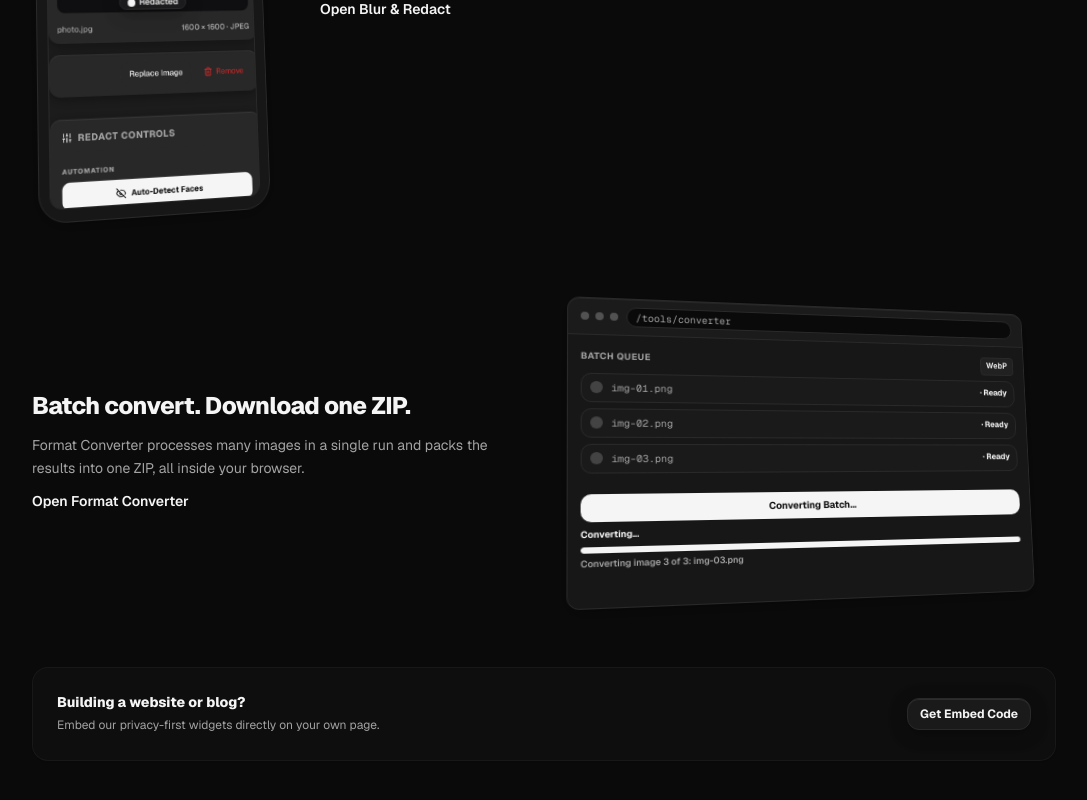
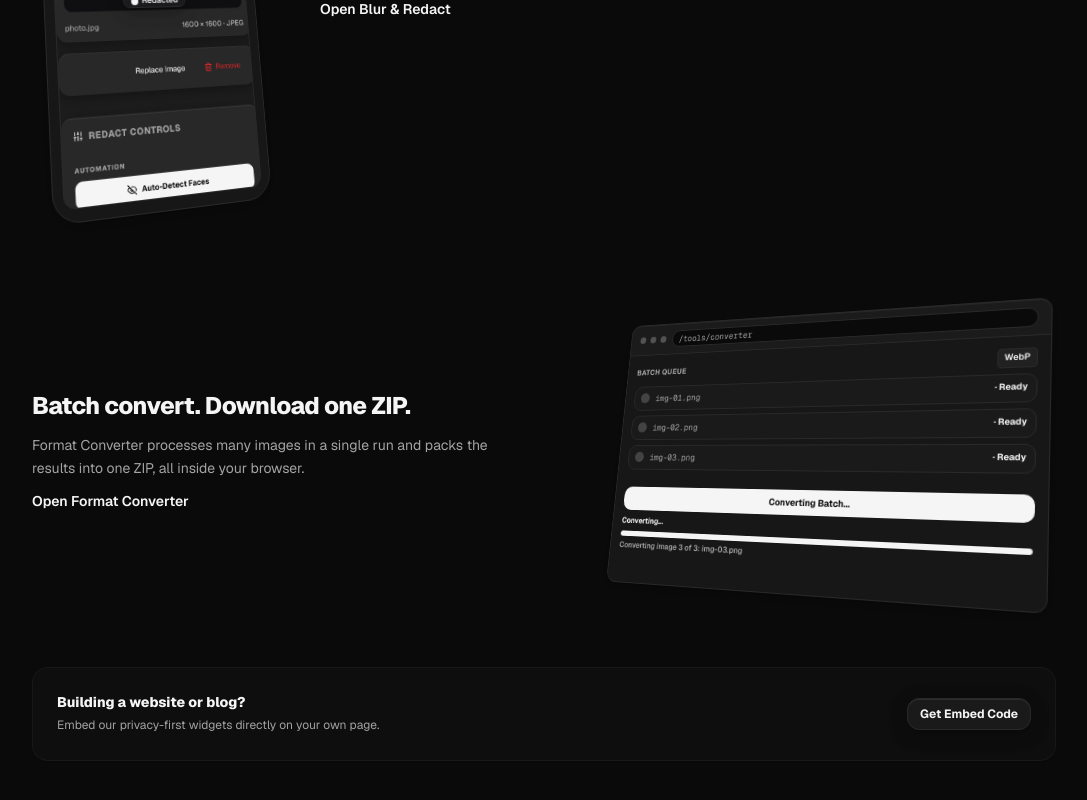
Before and after one commit to getalatify/AlatifyWeb, a Next.js app: page / in a window 1280 px wide. Shown: the part 1780-2580 px from the top of the page, without its empty margins (91-1178 px from the left). Built offline with nearby package versions, Linux system fonts and the light colour scheme.

Commit message:
feat(m42): symmetric scroll fold on device bezels, tunable via CSS vars

```diff
--- a/src/app/globals.css
+++ b/src/app/globals.css
@@ -1720,26 +1720,56 @@
   }
 }
 
-/* ========== HOMEPAGE DEVICE SCROLL TILT (M40) ==========
- * Base bezels: no transform (square-on). Rotation only in keyframes,
- * only when animation-timeline is supported.
+/* ========== HOMEPAGE DEVICE SCROLL TILT (M40 / M42) ==========
+ * Base bezels (outside @supports): no transform — square-on always.
+ * Scroll-driven fold only when animation-timeline is supported.
+ *
+ * Tuning knobs (Akira): --device-tilt-y / -x / -scale / -perspective
+ * on .device-phone-bezel + .device-browser-bezel below. Raising angles
+ * trades fold visibility against text sharpness (phone already scaled).
  */
 @supports (animation-timeline: view()) {
-  @keyframes device-tilt-in {
-    from {
-      transform: perspective(900px) rotateY(14deg) rotateX(6deg) scale(0.97);
+  /*
+   * Symmetric fold: tilted rest at 0% and 100% (byte-identical),
+   * flat hold while the device is mid-viewport, same-direction return
+   * (does not flip to the opposite side).
+   */
+  @keyframes device-tilt-fold {
+    0%,
+    100% {
+      transform: perspective(var(--device-tilt-perspective))
+        rotateY(var(--device-tilt-y)) rotateX(var(--device-tilt-x))
+        scale(var(--device-tilt-scale));
     }
-    to {
-      transform: perspective(900px) rotateY(0deg) rotateX(0deg) scale(1);
+    20%,
+    80% {
+      transform: perspective(var(--device-tilt-perspective)) rotateY(0deg)
+        rotateX(0deg) scale(1);
     }
   }
 
   .device-phone-bezel,
   .device-browser-bezel {
-    animation-name: device-tilt-in;
+    /* M42 knobs — edit here (defaults more pronounced than M40 14/6/0.97/900) */
+    --device-tilt-y: 22deg;
+    --device-tilt-x: 10deg;
+    --device-tilt-scale: 0.94;
+    --device-tilt-perspective: 800px;
+
+    animation-name: device-tilt-fold;
     animation-timing-function: linear;
     animation-fill-mode: both;
     animation-timeline: view();
-    animation-range: entry 0% cover 45%;
-  }
-}
+    /* Full pass: enter → mid-viewport → exit (not entry-only cover 45%) */
+    animation-range: entry 0% exit 100%;
+  }
+
+  /*
+   * Mirror: browser on the right of its section. Negate Y so each bezel
+   * leans its text-adjacent edge forward. If the lean looks backwards in
+   * preview, swap phone/browser --device-tilt-y signs (one-line fix).
+   */
+  .device-browser-bezel {
+    --device-tilt-y: -22deg;
+  }
+}
```
